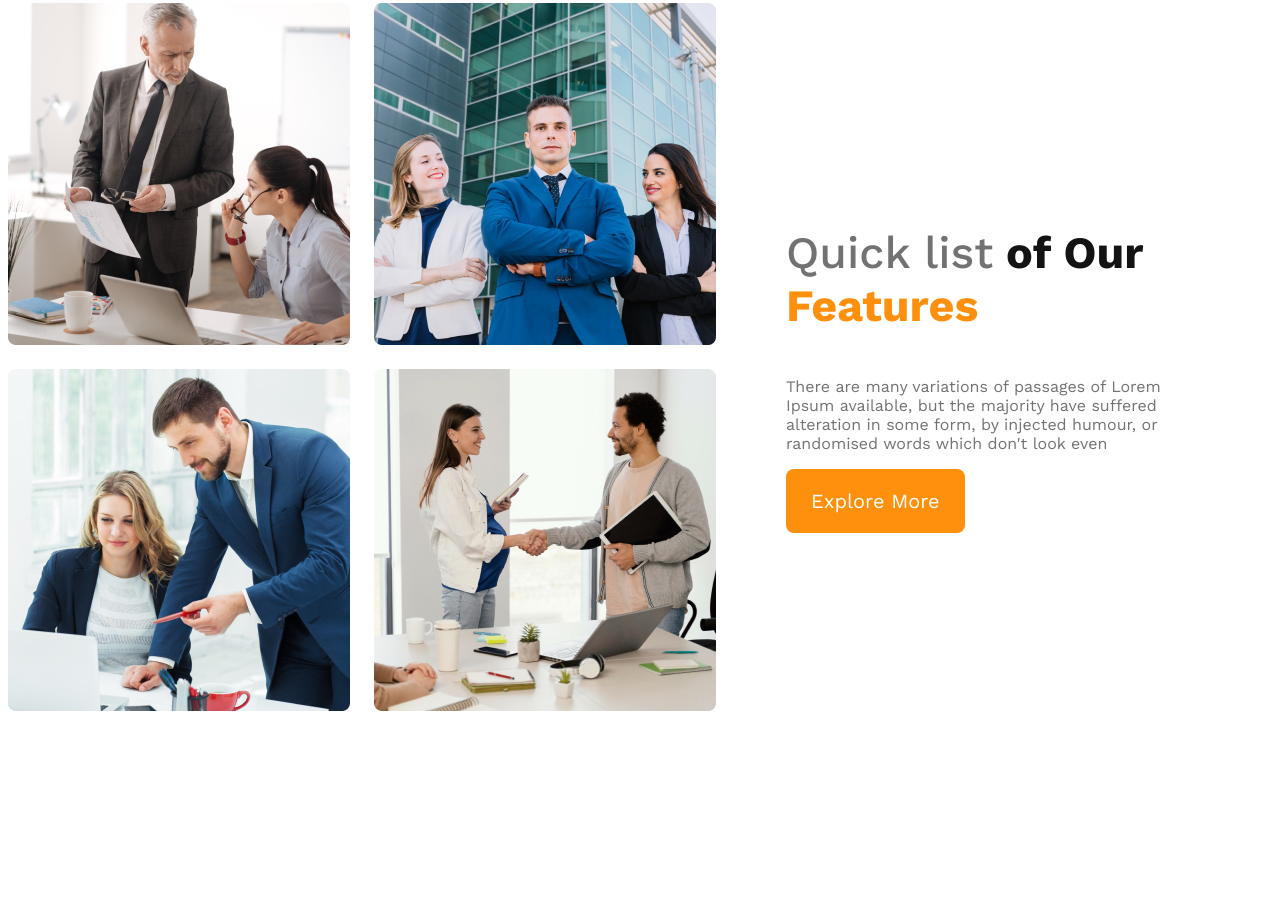
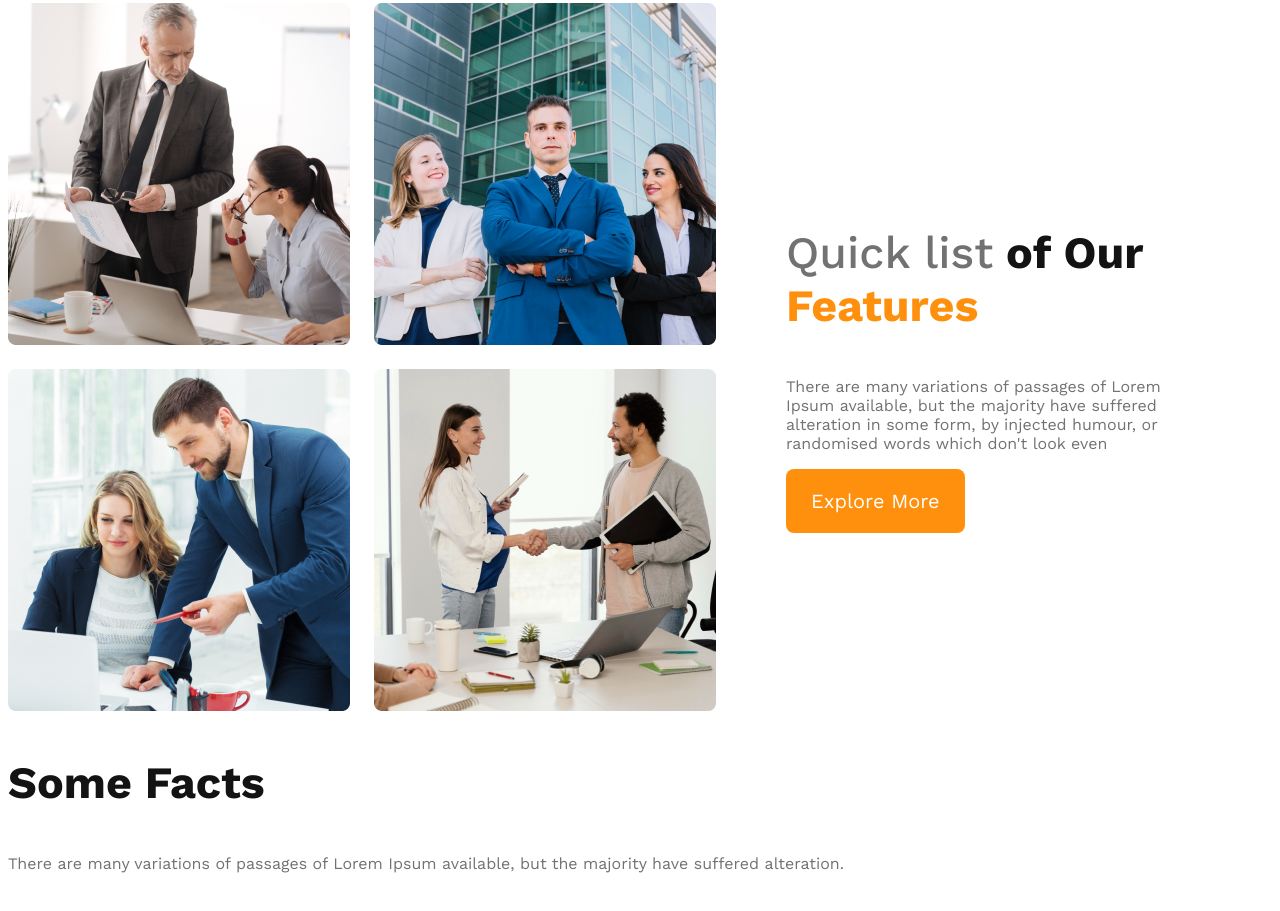
Before and after one commit to durjoy4D/G3-Architects-websides, a plain HTML site: page index.html in a window 1280 px wide. Shown: the part 1078-1989 px from the top of the page. Before the commit the page ends 1859 px from the top, so only its background shows below. Drawn offline with nearby package versions, Linux system fonts and the light colour scheme.

Commit message:
started shared css

```diff
--- a/index.html
+++ b/index.html
@@ -10,7 +10,7 @@
     <!-- header section started -->
     <header>
         <nav>
-            <h3 class="nav-title">G3 Architects</h3>
+            <h3 class="section-title">G3 Architects</h3>
             <ul>
                 <li><a href="">Home</a></li>
                 <li><a href="">About</a></li>
@@ -44,6 +44,15 @@
                 <button class="primery-button">Explore More</button>
             </div>
         </section>
+        <!-- faetures section-->
+        <section class="feature">
+
+        </section>
+        <!-- facts section-->
+        <section class="facts">
+            <h3 class="section-title">Some Facts</h3>
+            <p class="text-light-gray">There are many variations of passages of Lorem Ipsum available, but the majority have suffered alteration.</p>
+        </section>
     </main>
     <footer>
 
--- a/styles/architects.css
+++ b/styles/architects.css
@@ -19,7 +19,7 @@ nav {
     align-items: center;
 }
 
-.nav-title {
+.section-title {
     color: #131313;
     font-weight: 700;
     font-size: 2.8rem;
```
